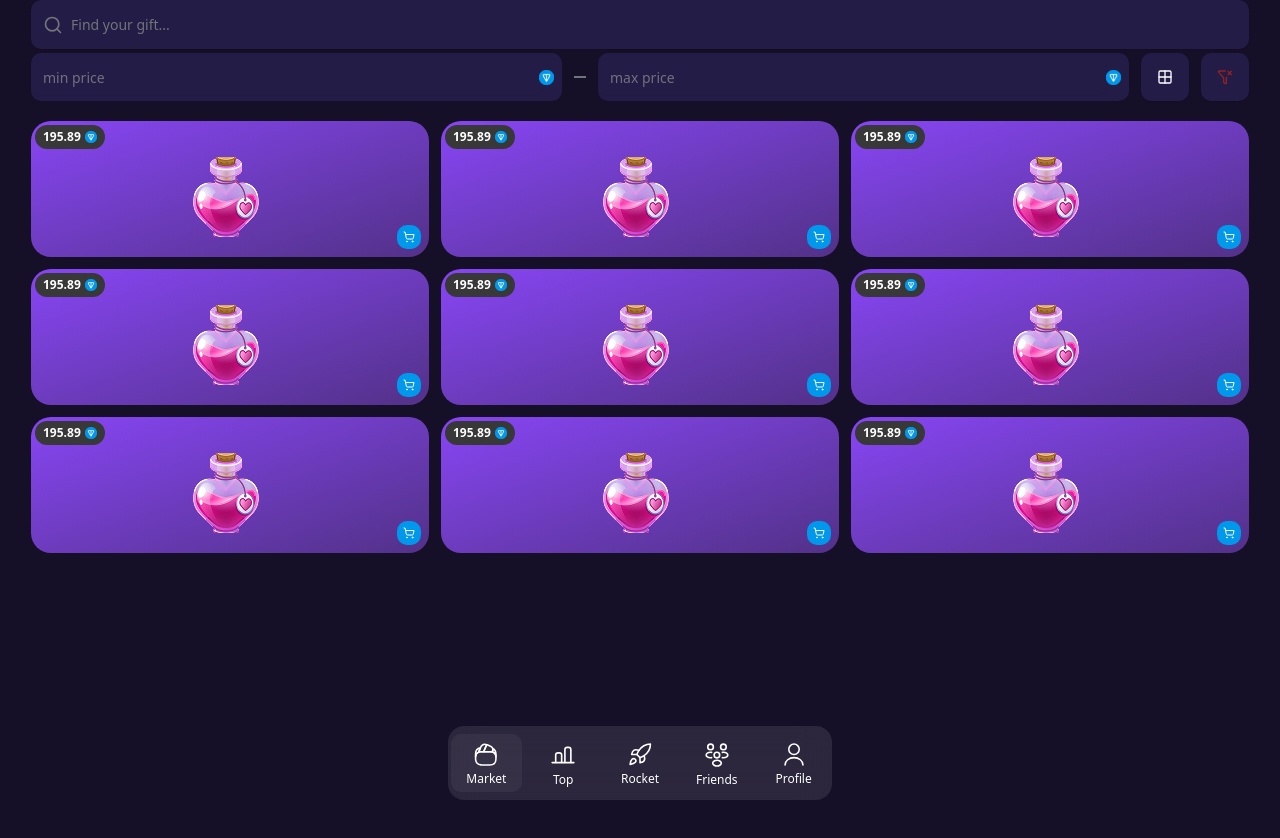
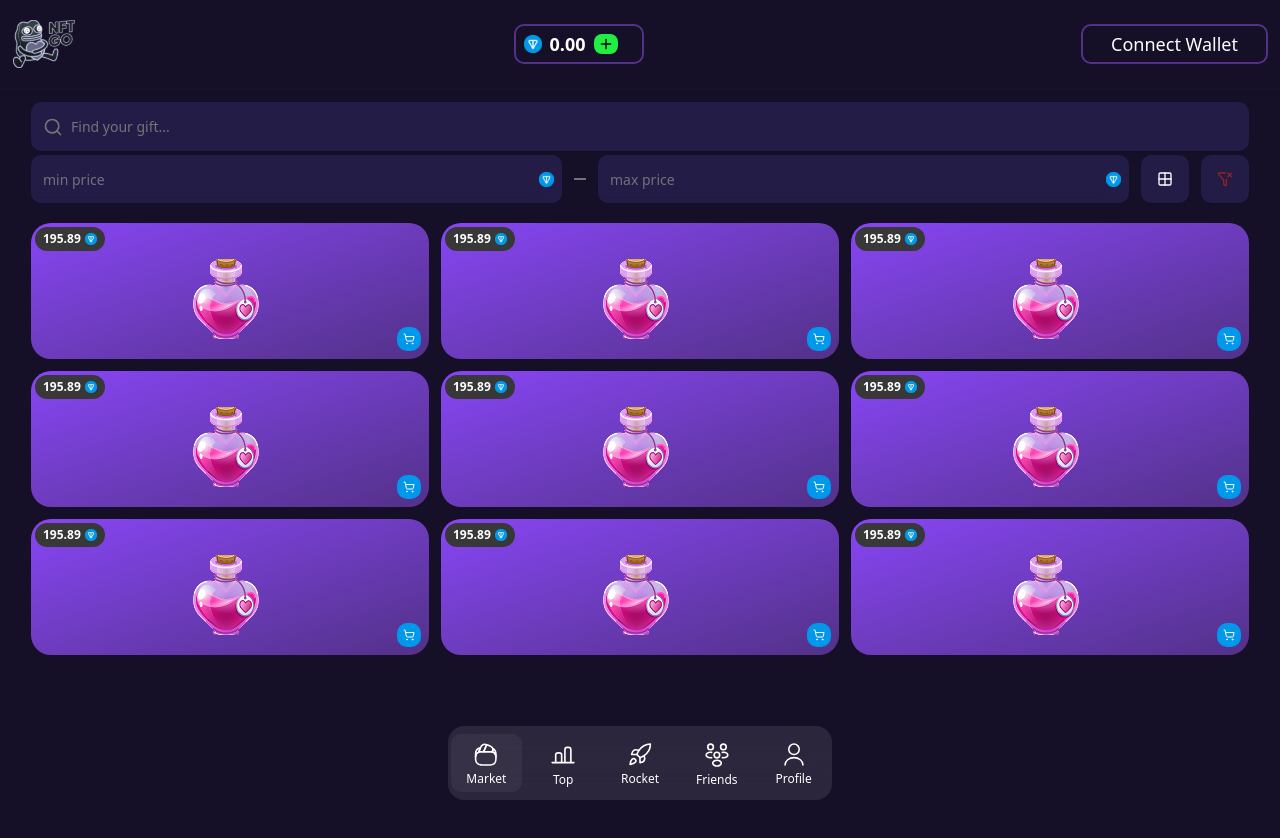
Before and after one commit to mandz1952/NFT-GO, a Next.js app: page / in a window 1280 px wide. Shown: the top 838 px of the page. Before the commit the page ends 800 px from the top, so only its background shows below. Built offline with nearby package versions, Linux system fonts and the light colour scheme.

Commit message:
fix bugs

```diff
--- a/src/app/layout.tsx
+++ b/src/app/layout.tsx
@@ -1,7 +1,7 @@
 import type {Metadata} from "next";
 import {Geist, Geist_Mono} from "next/font/google";
 import "./globals.css";
-// import {Header} from "@/shared/ui/header";
+import {Header} from "@/shared/ui/header";
 import {BottomNav} from "@/feature/bottom-nav";
 import ParamsRoute from "@/shared/lib/ParamsRoute";
 import {Suspense} from "react";
@@ -65,10 +65,7 @@ export default function RootLayout({
         <body
             className={`${geistSans.variable} ${geistMono.variable} antialiased bg-[#150f27]`}
         >
-        {/*<Header/>*/}
-        <Suspense fallback={null}>
-            <ParamsRoute />
-        </Suspense>
+        <Header/>
         <div className={'bg-[#150f27] min-h-screen text-white px-[15px] mx-auto relative'}>
             {children}
         </div>
--- a/src/app/page.tsx
+++ b/src/app/page.tsx
@@ -1,10 +1,15 @@
 'use client'
 import {Filter} from "@/feature/filter";
 import {NftList} from "@/feature/grid";
+import ParamsRoute from "@/shared/lib/ParamsRoute";
+import {Suspense} from "react";
 
 export default function Home() {
   return (
     <div className={'bg-[#150f27] min-h-screen text-white mx-auto relative'}>
+        <Suspense fallback={null}>
+            <ParamsRoute />
+        </Suspense>
         <Filter/>
         <NftList isProfile={false} imgNft={'/nft-1.png'}/>
     </div>
```
